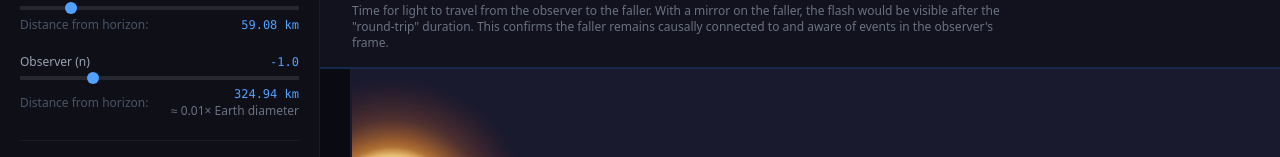
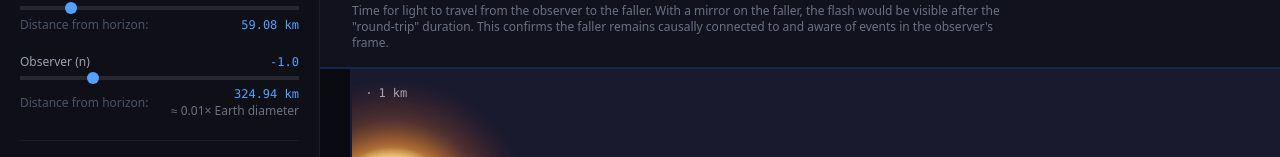
Before and after one commit to mvelinsky/frozen-stars, a Vue app: page / in a window 1280 px wide. Shown: the part 221-378 px from the top of the page. Built offline with nearby package versions, Linux system fonts and the light colour scheme.

Commit message:
power of 10s zooming

```diff
--- a/src/components/Visualization.vue
+++ b/src/components/Visualization.vue
@@ -25,11 +25,11 @@ const blackHoleCanvas = ref<HTMLCanvasElement | null>(null)
 const zoom = ref<number>(1)
 
 function zoomIn() {
-  zoom.value *= 1.5
+  zoom.value *= 10
 }
 
 function zoomOut() {
-  zoom.value /= 1.5
+  zoom.value /= 10
 }
 
 function resetZoom() {
@@ -191,6 +191,106 @@ function getScreenX(n: number): number {
 const fallerX = computed(() => getScreenX(props.nCurrentFaller))
 const observerX = computed(() => getScreenX(props.nObserver))
 
+// Scale ruler: shows what physical distance corresponds to a reference bar
+const scaleRuler = computed(() => {
+  const ppm = pixelsPerMeter.value
+
+  // Units ordered by size (largest to smallest)
+  const units = [
+    { name: 'AU', meters: 1.496e11 },
+    { name: 'km', meters: 1e3 },
+    { name: 'm', meters: 1 },
+    { name: 'dm', meters: 1e-1 },
+    { name: 'cm', meters: 1e-2 },
+    { name: 'mm', meters: 1e-3 },
+    { name: 'μm', meters: 1e-6 },
+    { name: 'nm', meters: 1e-9 },
+    { name: 'pm', meters: 1e-12 },
+    { name: 'fm', meters: 1e-15 },
+    { name: 'am', meters: 1e-18 },
+    { name: 'zm', meters: 1e-21 },
+    { name: 'ym', meters: 1e-24 },
+    { name: 'rm', meters: 1e-27 },
+    { name: 'qm', meters: 1e-30 },
+    { name: 'lP', meters: 1.616e-35 },
+  ]
+
+  const targetPixels = 100
+  const minPixels = 50
+  const maxPixels = 200
+
+  // First try: find a unit where 1 unit fits in the target range
+  for (const unit of units) {
+    const px = ppm * unit.meters
+    if (px >= minPixels && px <= maxPixels) {
+      return { label: `1 ${unit.name}`, pixels: px }
+    }
+  }
+
+  // Second try: find the best unit with a multiplier (powers of 10)
+  let bestResult: { label: string; pixels: number } | null = null
+  let bestDistance = Infinity
+
+  for (const unit of units) {
+    const pxPerUnit = ppm * unit.meters
+    if (pxPerUnit < 0.001) continue  // Skip if way too small
+
+    // Find the best power of 10 multiplier
+    // Use floor to avoid overshooting maxPixels
+    const idealMultiplier = targetPixels / pxPerUnit
+    const power = Math.max(0, Math.floor(Math.log10(idealMultiplier)))
+    const multiplier = Math.pow(10, power)
+    const pixels = pxPerUnit * multiplier
+
+    // Check if this is within bounds and better than previous best
+    if (pixels >= minPixels && pixels <= maxPixels) {
+      const distance = Math.abs(pixels - targetPixels)
+      if (distance < bestDistance) {
+        bestDistance = distance
+        bestResult = {
+          label: multiplier === 1 ? `1 ${unit.name}` : `${multiplier} ${unit.name}`,
+          pixels
+        }
+      }
+    }
+  }
+
+  if (bestResult) return bestResult
+
+  // Fallback: find ANY unit that fits, trying multipliers from high to low
+  for (const unit of units) {
+    const pxPerUnit = ppm * unit.meters
+    if (pxPerUnit < 0.001) continue
+
+    // Try multipliers from 10^12 down to 1 (handle extreme zoom cases)
+    for (let power = 12; power >= 0; power--) {
+      const multiplier = Math.pow(10, power)
+      const pixels = pxPerUnit * multiplier
+      if (pixels >= minPixels && pixels <= maxPixels) {
+        return {
+          label: multiplier === 1 ? `1 ${unit.name}` : `${multiplier} ${unit.name}`,
+          pixels
+        }
+      }
+    }
+  }
+
+  // Last resort: find closest single unit (even if outside range)
+  let closestUnit = units[0]
+  let closestDiff = Math.abs(ppm * closestUnit.meters - targetPixels)
+
+  for (const unit of units) {
+    const px = ppm * unit.meters
+    const diff = Math.abs(px - targetPixels)
+    if (diff < closestDiff) {
+      closestDiff = diff
+      closestUnit = unit
+    }
+  }
+
+  return { label: `1 ${closestUnit.name}`, pixels: ppm * closestUnit.meters }
+})
+
 // Format distance for tooltip
 function formatDistanceFromHorizon(n: number): string {
   const rs_km = units.value.distanceToKm(1)
@@ -215,6 +315,12 @@ function formatDistanceFromHorizon(n: number): string {
 
 <template>
   <div class="w-full h-[300px] flex items-center relative overflow-hidden pl-8 pr-8">
+    <!-- Dimension Ruler -->
+    <div class="absolute top-4 left-12 flex items-center gap-2 z-20">
+      <div class="h-[2px] bg-white/40" :style="{ width: `${scaleRuler.pixels}px` }"></div>
+      <span class="text-xs text-white/60 font-mono">{{ scaleRuler.label }}</span>
+    </div>
+
     <!-- Distance scale grid (subtle background) -->
     <div class="absolute inset-0 flex items-center bg-[#1a1a2e] ml-[30px]">
       <div class="w-full h-px bg-gradient-to-r from-transparent via-white/5 to-transparent"></div>
```
